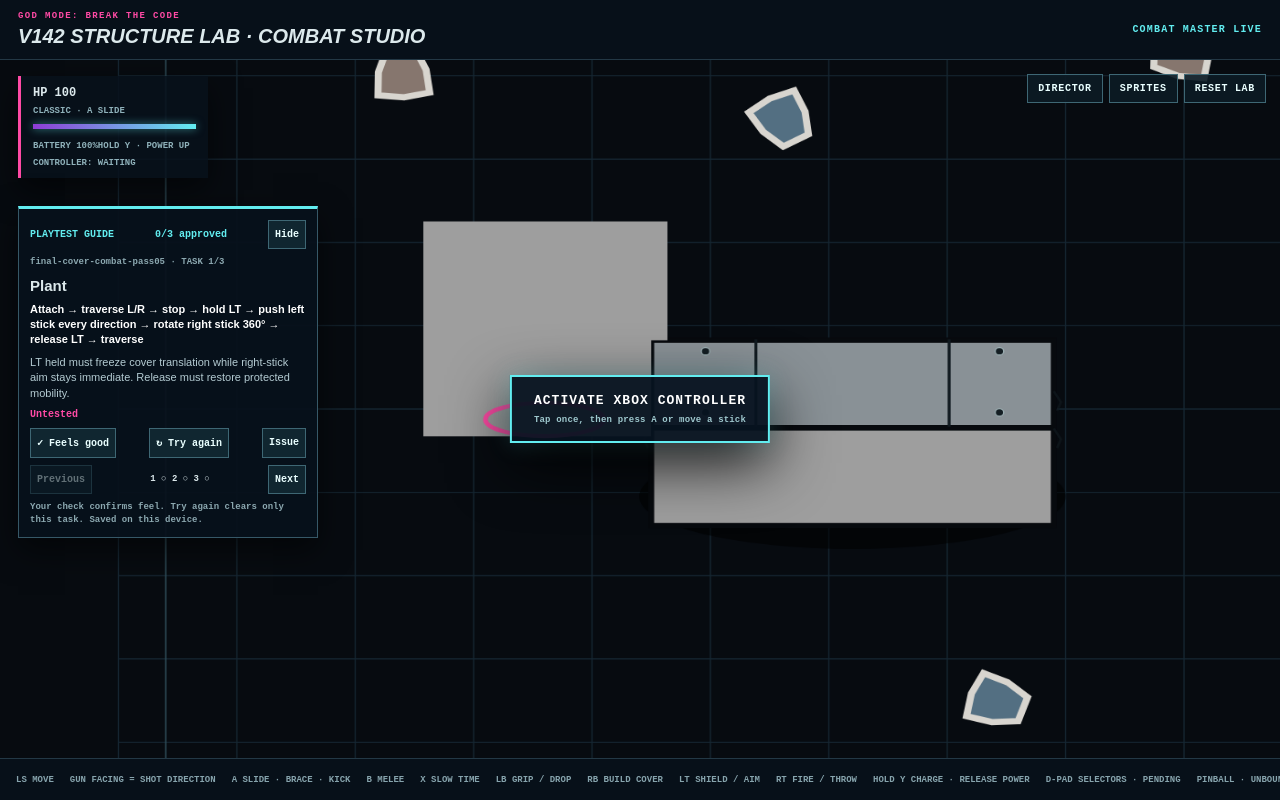
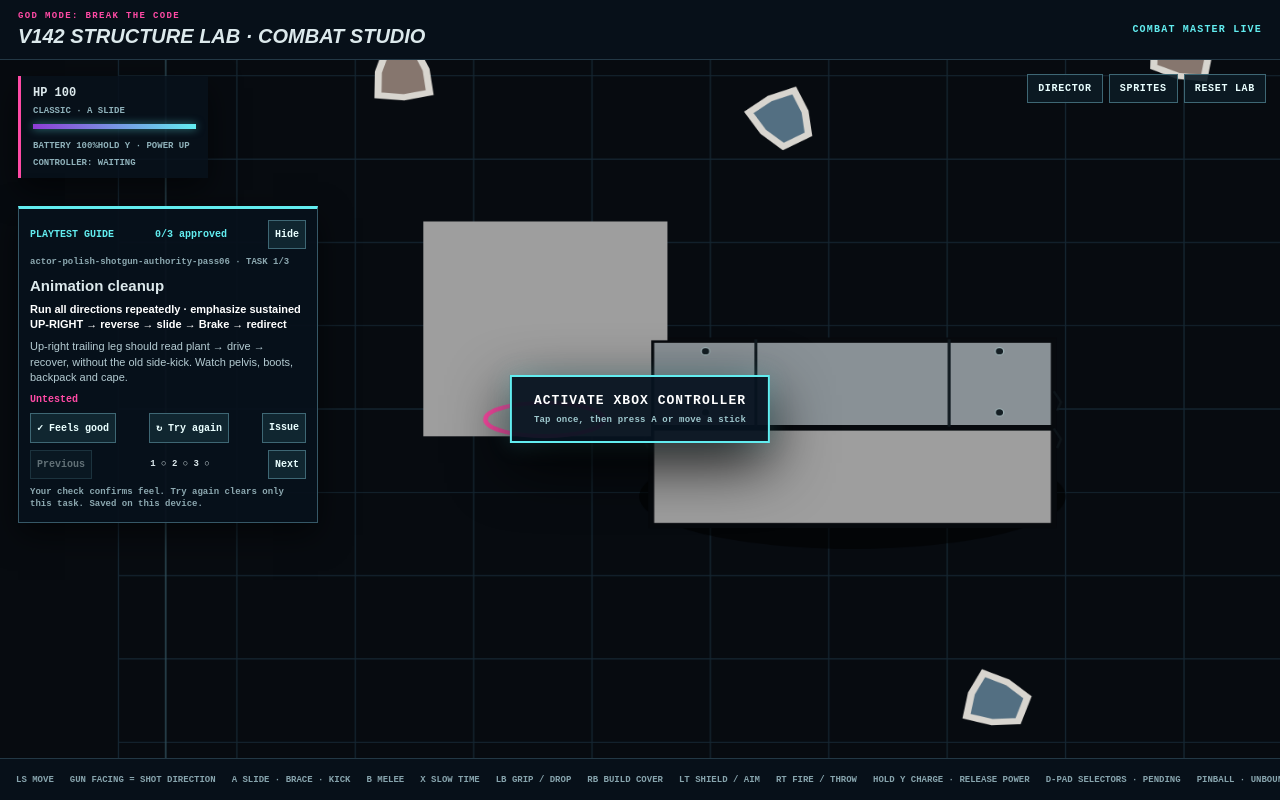
Before and after one commit to leslieadamsisrh-commits/god-mode-break-the-code2, a Next.js app: page / in a window 1280 px wide. Built offline with nearby package versions, Linux system fonts and the light colour scheme.

Commit message:
Pass06 guide: animation cleanup trigger authority and shotgun rhythm

```diff
--- a/app/PlaytestGuide.tsx
+++ b/app/PlaytestGuide.tsx
@@ -2,13 +2,13 @@
 import {useEffect,useState} from "react";
 
 // Bump this batch whenever its tested behavior or instructions change.
-const BATCH="final-cover-combat-pass05";
+const BATCH="actor-polish-shotgun-authority-pass06";
 const STORAGE="god_mode_playtest_"+BATCH;
 type Result="untested"|"good"|"issue";
 const TASKS=[
- {title:"Plant",buttons:"Attach → traverse L/R → stop → hold LT → push left stick every direction → rotate right stick 360° → release LT → traverse",watch:"LT held must freeze cover translation while right-stick aim stays immediate. Release must restore protected mobility."},
- {title:"Physical exposure",buttons:"Test waist + tall cover at FACE / EDGE / CORNER → attempt over/left/right/back-angle shots",watch:"Shot must agree with registered barrel clearance. Waist can clear over/side; tall FACE blocks; tall edge/corner can expose."},
- {title:"Natural combat",buttons:"Run → slide → Brake → cover → shuffle → LT plant → aim → shotgun → recoil → rotate → shotgun → retract → A escape → slide",watch:"Stop testing and play hard. Judge whether cover states disappear into intuitive control; record the full run."}
+ {title:"Animation cleanup",buttons:"Run all directions repeatedly · emphasize sustained UP-RIGHT → reverse → slide → Brake → redirect",watch:"Up-right trailing leg should read plant → drive → recover, without the old side-kick. Watch pelvis, boots, backpack and cape."},
+ {title:"Trigger authority",buttons:"Plant at waist/tall cover → fire into wall → barely over → edge → corner → open space",watch:"Every cadence-ready RT pull must BOOM. Bad shots collide with geometry instead of disappearing."},
+ {title:"Combat rhythm",buttons:"Move → slide → Brake → cover → plant → BANG → rotate → BANG → retract → escape → reposition → BANG",watch:"Judge .39s cadence: faster and immediate, but still weighted. Record the run."}
 ];
 const LABELS:Record<Result,string>={untested:"Untested",good:"✓ Feels good",issue:"Issue reported"};
 export default function PlaytestGuide(){
```
